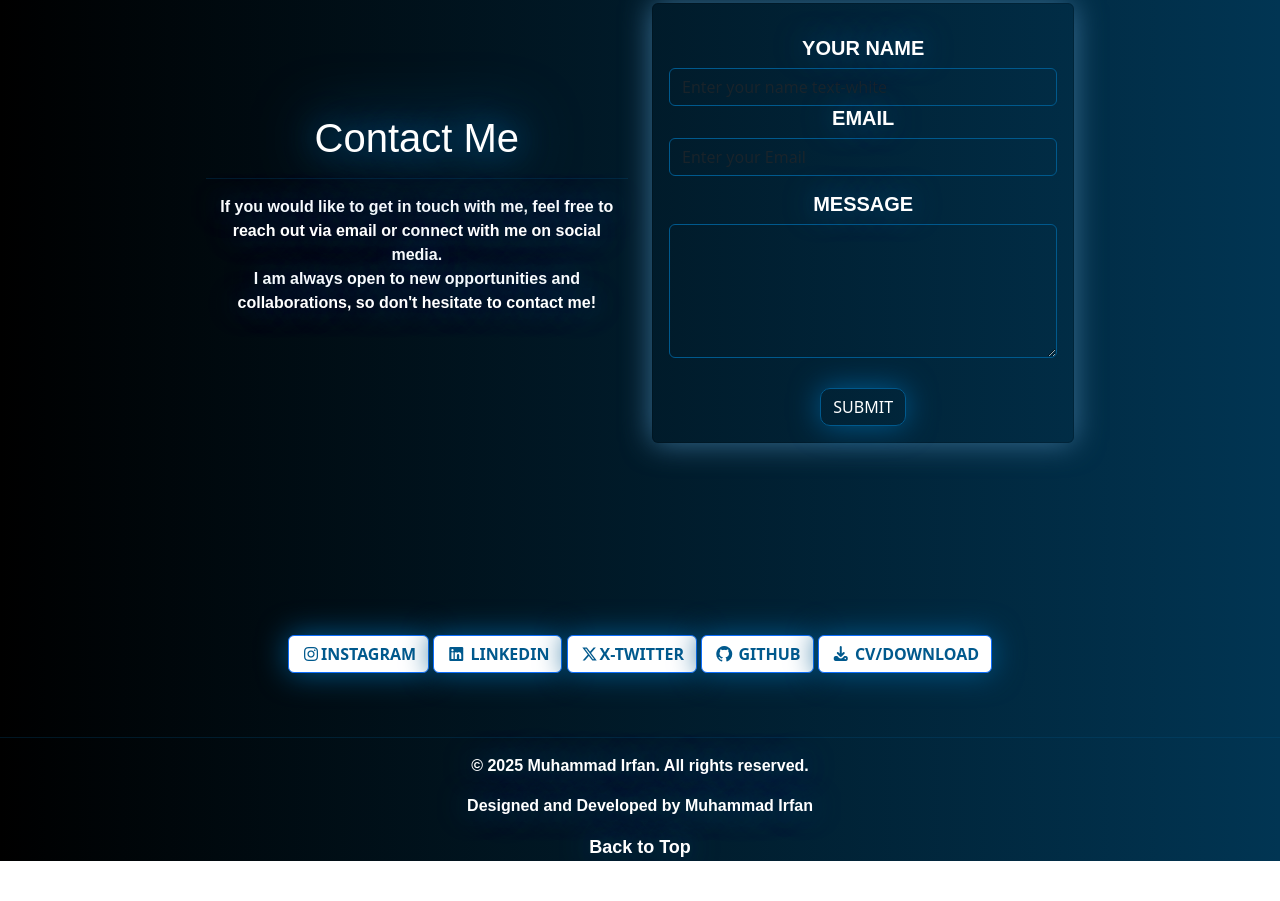
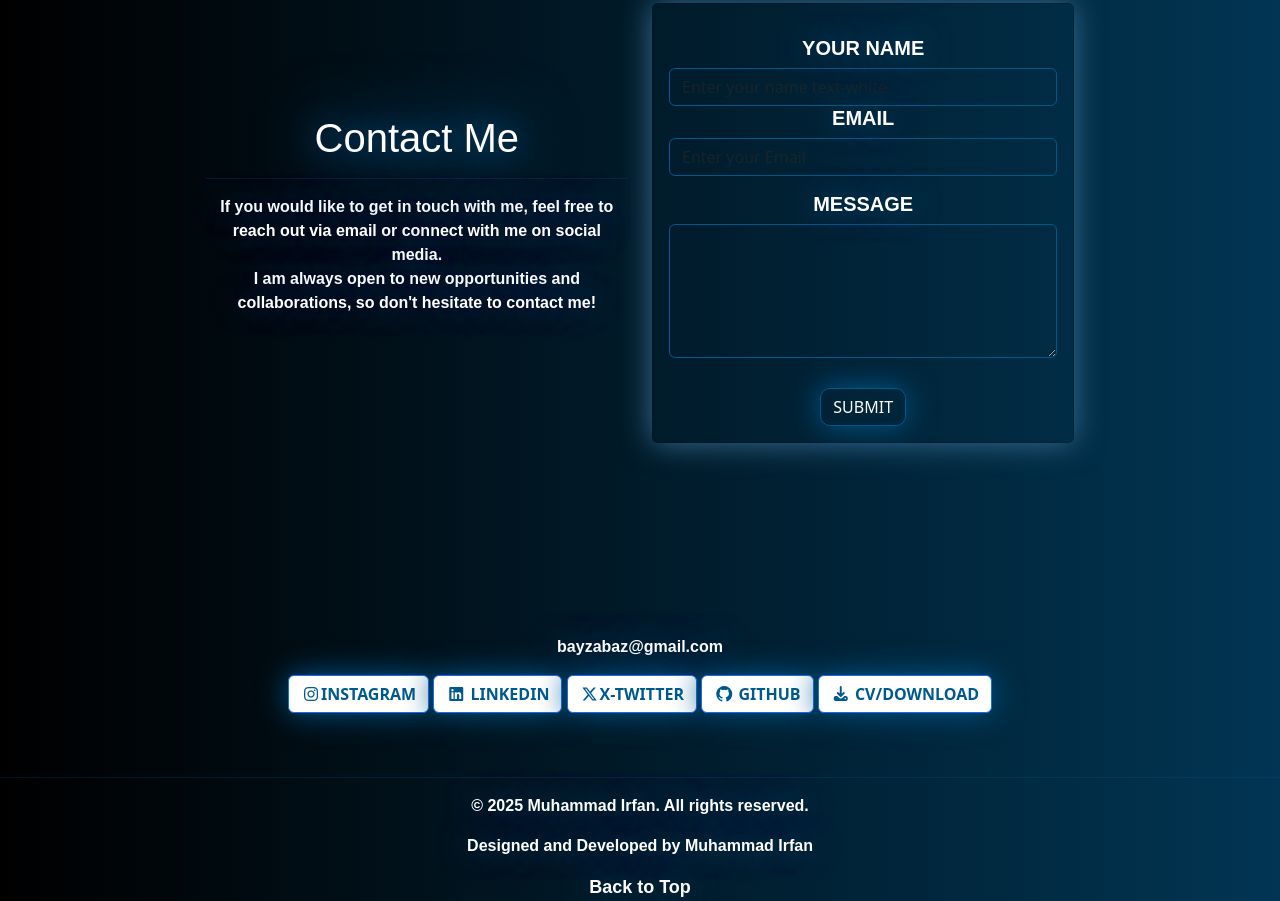
Before and after one commit to irfann-code/MOHD-IRFAN, a plain HTML site: page index.html in a window 1280 px wide. Shown: the part 4594-5495 px from the top of the page. Before the commit the page ends 5455 px from the top, so only its background shows below. Drawn offline with nearby package versions, Linux system fonts and the light colour scheme.

Commit message:
second push

```diff
--- a/index.html
+++ b/index.html
@@ -270,6 +270,7 @@
     </section>
     <BR><BR><BR></BR></BR></BR>
     <div class="icon p-5 text-center">
+        <p>bayzabaz@gmail.com</p>
         <button class="btn btn-primary "><a href="https://www.instagram.com/___.mhdirfan?igsh=MWV1NWg2b2ppMHMxYw=="
                 target="_blank"><i class="fa-brands fa-instagram"></i>INSTAGRAM</a></button>
         <button class="btn btn-primary "><a
```
